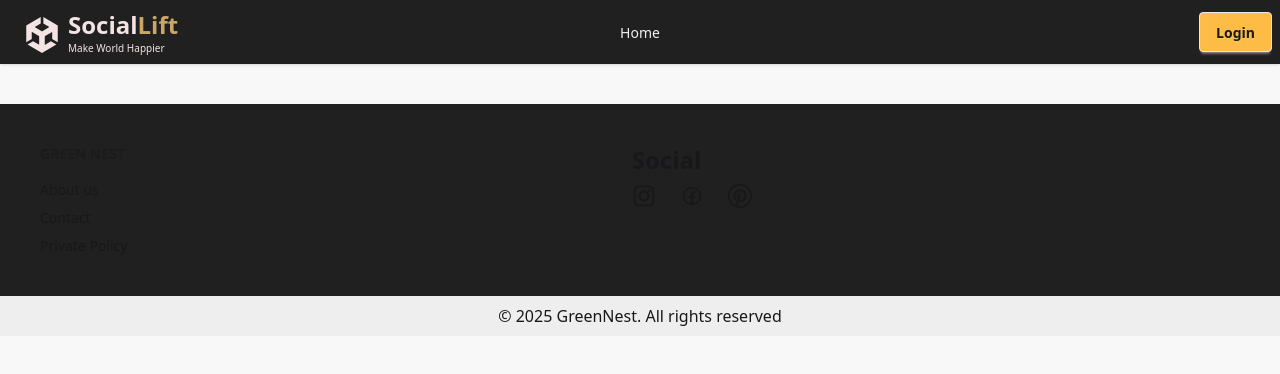
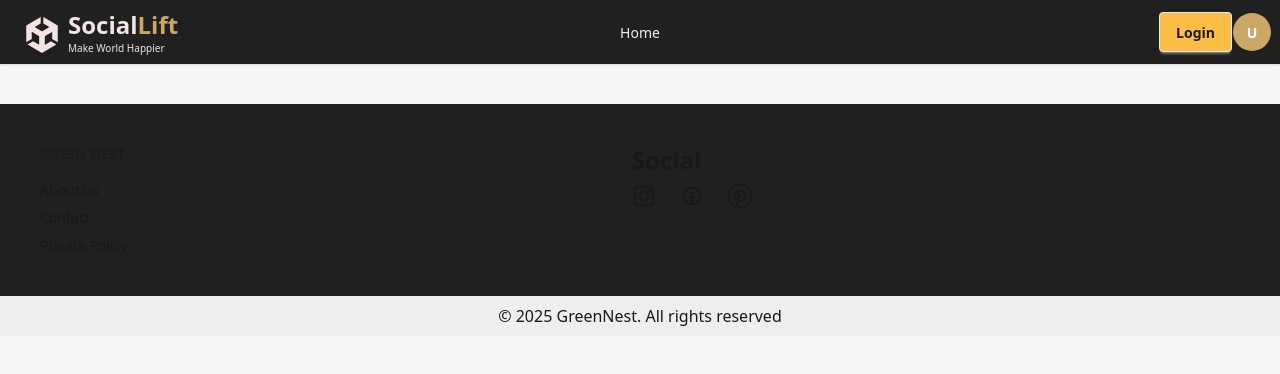
Before and after one commit to tarif421/SocialLift, a React (Vite) app: page /auth in a window 1280 px wide. Shown: the top 374 px of the page. Built offline with nearby package versions, Linux system fonts and the light colour scheme; no server answers.

Commit message:
dropdown added

```diff
--- a/src/Components/Navbar.jsx
+++ b/src/Components/Navbar.jsx
@@ -30,8 +30,35 @@ const Navbar = () => {
     <Link to="/auth/login">
     <a className="btn bg-[#FCBC45]">Login</a>
     </Link>
-  </div>
-</div>
+    {/* user */}
+
+    <div className="dropdown dropdown-end">
+          <label tabIndex={0} className="btn btn-ghost btn-circle avatar">
+            <div className="w-10 rounded-full bg-[#caa767] flex justify-center items-center text-white font-bold">
+              U
+            </div>
+          </label>
+          <ul
+            tabIndex={0}
+            className="dropdown-content menu p-2 shadow bg-[#1a1a1a] rounded-box w-52 text-[#f0f0f0]"
+          >
+            <li>
+              <a>Create Event</a>
+            </li>
+            <li>
+              <a>Manage Event</a>
+            </li>
+            <li>
+              <a>Join Event</a>
+            </li>
+          </ul>
+        </div>
+      </div>
+    </div>
+
+
+
+
   );
 };
 
```
